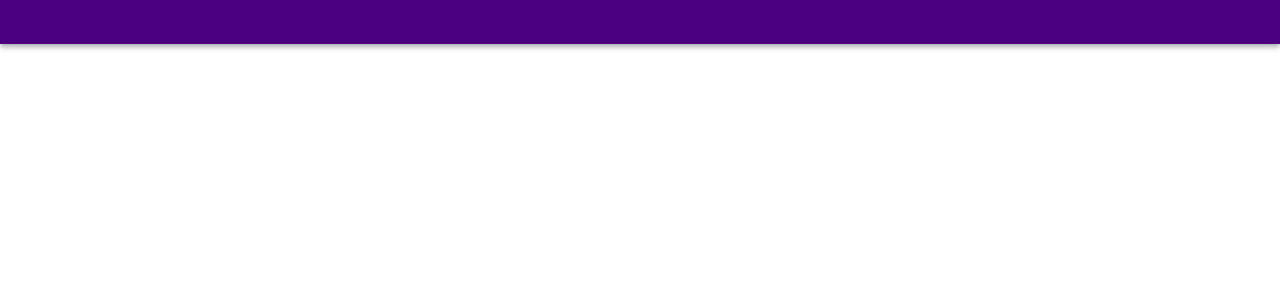
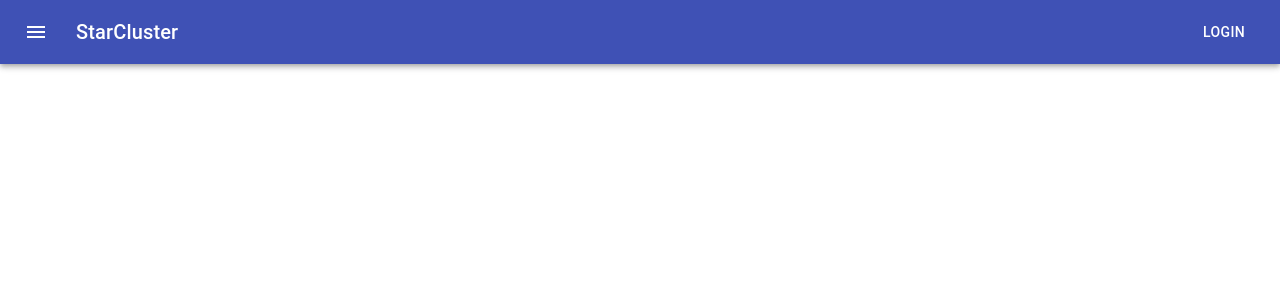
Before and after one commit to jake-liao/personal-site, a React (Create React App) app: page / in a window 1280 px wide. Shown: the top 300 px of the page. Built offline with nearby package versions, Linux system fonts and the light colour scheme.

Commit message:
1 file modified, 1 deleted

```diff
--- a/src/App.js
+++ b/src/App.js
@@ -1,14 +1,27 @@
 import React from "react";
-import { Button, AppBar } from "@material-ui/core";
 import { makeStyles } from "@material-ui/core/styles";
+import AppBar from "@material-ui/core/AppBar";
+import Toolbar from "@material-ui/core/Toolbar";
+import Typography from "@material-ui/core/Typography";
+import Button from "@material-ui/core/Button";
+import IconButton from "@material-ui/core/IconButton";
+import MenuIcon from "@material-ui/icons/Menu";
 
-
-const useStyles = makeStyles((theme) => ({
+const useStyles = makeStyles(theme => ({
   AppBar: {
-    padding: theme.spacing(2),
-    textAlign: 'center',
+    // padding: theme.spacing(2),
+    // textAlign: 'center',
     color: "white",
-    background: "indigo",
+    background: ""
+  },
+  root: {
+    flexGrow: 1
+  },
+  menuButton: {
+    marginRight: theme.spacing(2)
+  },
+  title: {
+    flexGrow: 1
   }
 }));
 
@@ -16,10 +29,23 @@
   const classes = useStyles();
   document.body.style.margin = "0px";
   return (
-    <AppBar position="static" className={classes.AppBar}>
-      <Button>
-
-      </Button>
-    </AppBar>
+    <div className={classes.root}>
+      <AppBar position="static">
+        <Toolbar>
+          <IconButton
+            edge="start"
+            className={classes.menuButton}
+            color="inherit"
+            aria-label="menu"
+          >
+            <MenuIcon />
+          </IconButton>
+          <Typography variant="h6" className={classes.title}>
+            StarCluster
+          </Typography>
+          <Button color="inherit">Login</Button>
+        </Toolbar>
+      </AppBar>
+    </div>
   );
 }
```
Also changed, not shown: kavania.PNG (deleted).
